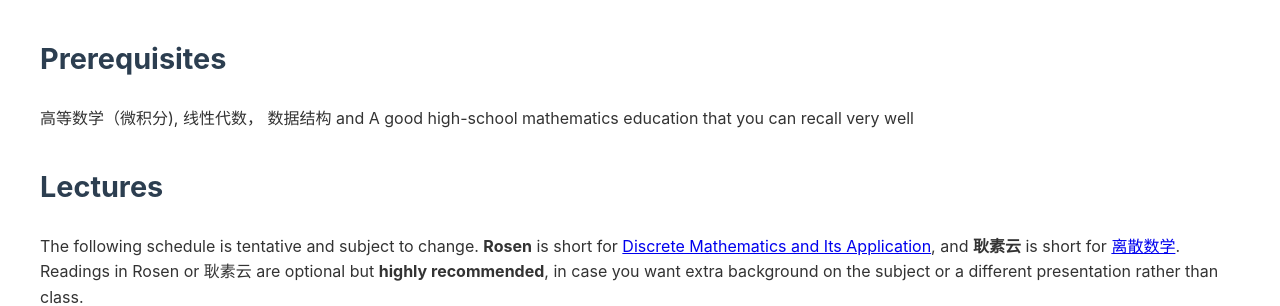
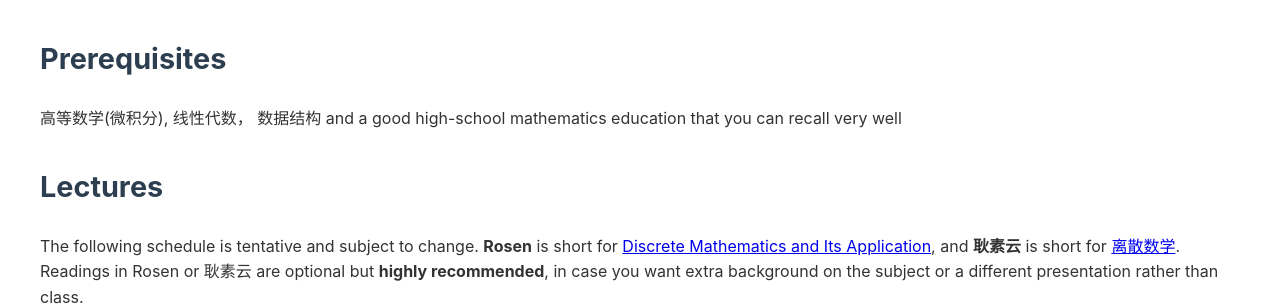
Before and after one commit to kejiwei/kejiwei.github.io, a Jekyll site: the page teaching/courses/dismath/index.html, which Jekyll copies as it is, in a window 1280 px wide and 900 px high, scrolled down 866 px. Shown: the part 152-458 px from the top of the window. Built offline with Jekyll 4.4.1, drawn with Linux system fonts in a browser that asks for light colours.

```diff
--- a/teaching/courses/dismath/index.html
+++ b/teaching/courses/dismath/index.html
@@ -47,7 +47,7 @@
                 </ul>
             <h2>Prerequisites</h2>
                 <ul>
-                    <li>高等数学（微积分), 线性代数， 数据结构 and A good high-school mathematics education that you can recall very well</li>
+                    <li>高等数学(微积分), 线性代数， 数据结构 and a good high-school mathematics education that you can recall very well</li>
                 </ul>
 
                 <h2>Lectures</h2>
```
Also changed, not shown: _pages/press.md (+1 -0 lines), _pages/students.md (+2 -0 lines).
